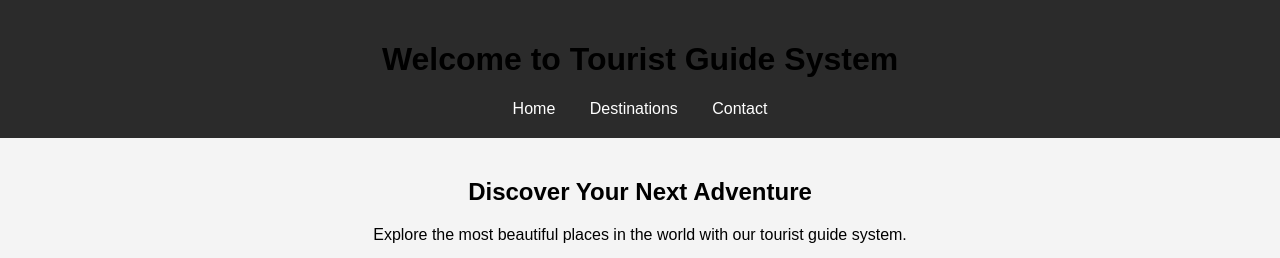
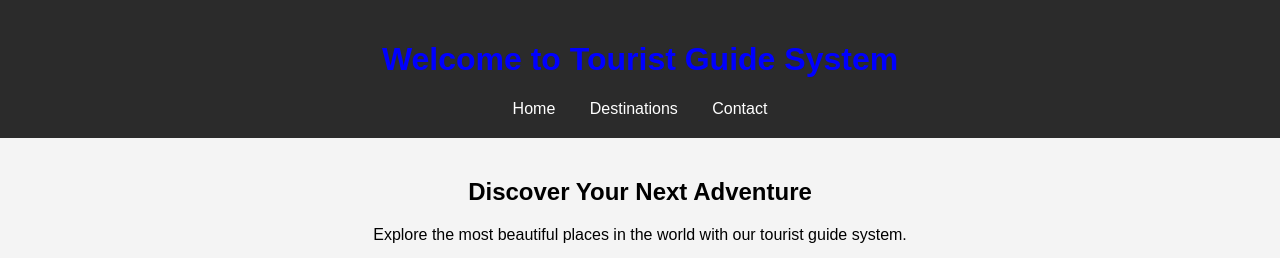
Before and after one commit to Anubhav-saini/tourist-guide, a plain HTML site: page index.html in a window 1280 px wide. Shown: the top 258 px of the page. Drawn offline with Linux system fonts and the light colour scheme.

Commit message:
Update index.html

```diff
--- a/index.html
+++ b/index.html
@@ -7,7 +7,7 @@
 </head>
 <body>
   <header>
-    <font color="black">
+    <font color="blue">
     <h1>Welcome to Tourist Guide System</h1>
     </font>
     <nav>
```
